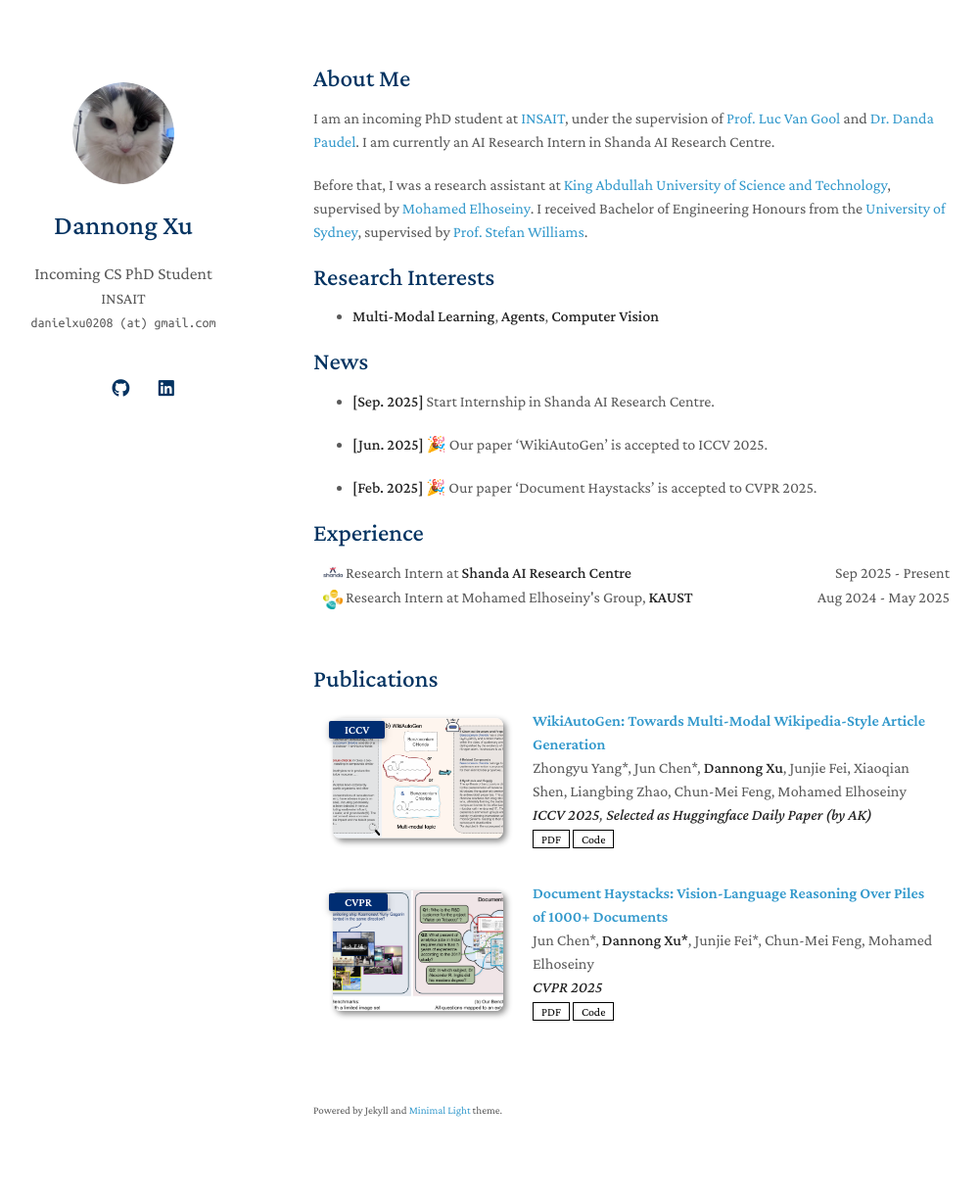
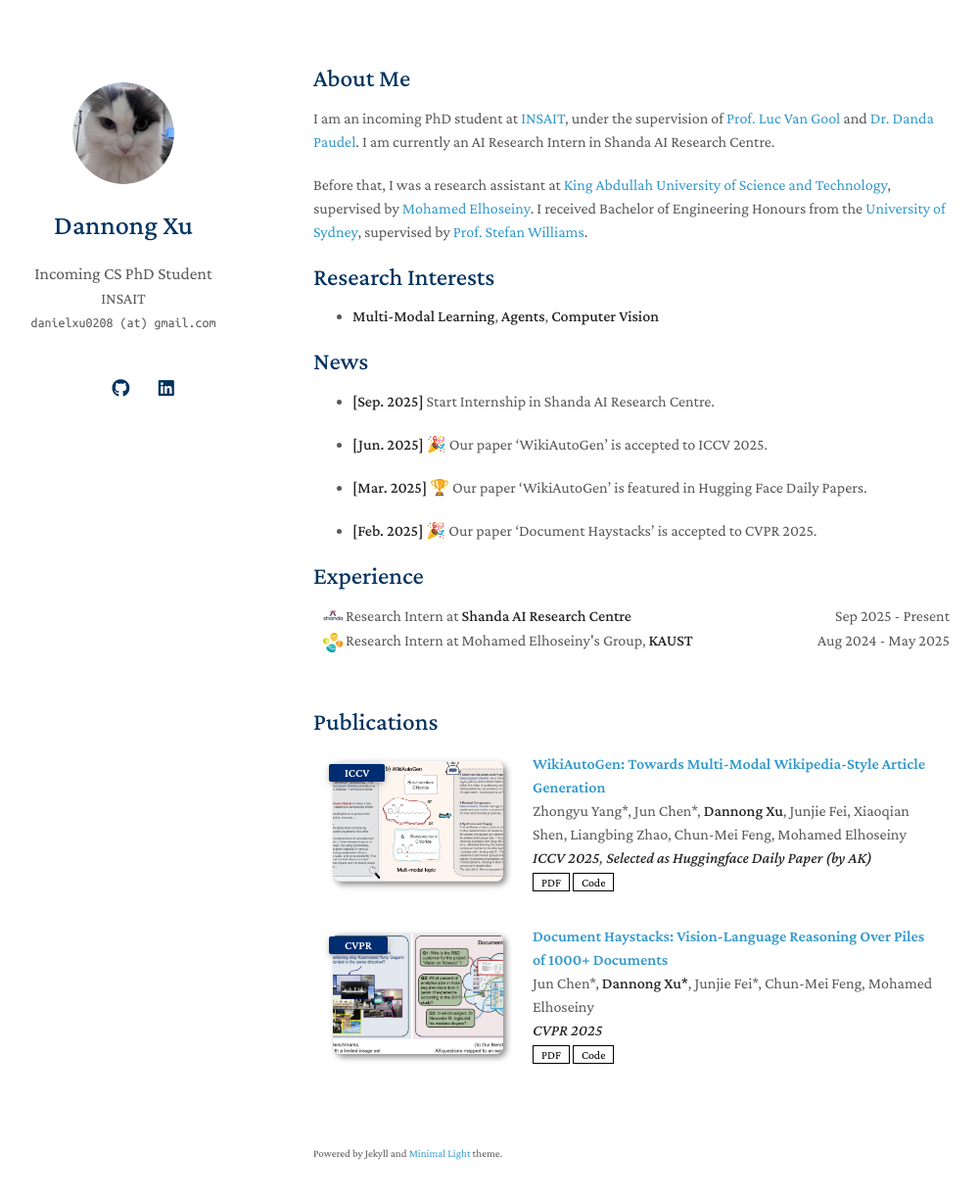
Before and after one commit to Danielxu0208/Danielxu0208.github.io, a Jekyll site: the page built from index.md, in a window 1280 px wide and 1258 px high. Shown: the top 1223 px of the window at 98% size, without its empty margins (150-1151 px from the left). Built offline with Jekyll 4.4.1, drawn with Linux system fonts in a browser that asks for light colours; a style sheet for code colours, icons or effects is not loaded; our own code applies the rules of GitHub Pages for plain Markdown files.

Commit message:
Update index.md

```diff
--- a/index.md
+++ b/index.md
@@ -17,6 +17,8 @@ Before that, I was a research assistant at [King Abdullah University of Science
 
 - **[Jun. 2025]** 🎉 Our paper 'WikiAutoGen' is accepted to ICCV 2025.
 
+- **[Mar. 2025]** 🏆 Our paper 'WikiAutoGen' is featured in Hugging Face Daily Papers.
+
 - **[Feb. 2025]** 🎉 Our paper 'Document Haystacks' is accepted to CVPR 2025.
 
 
```
